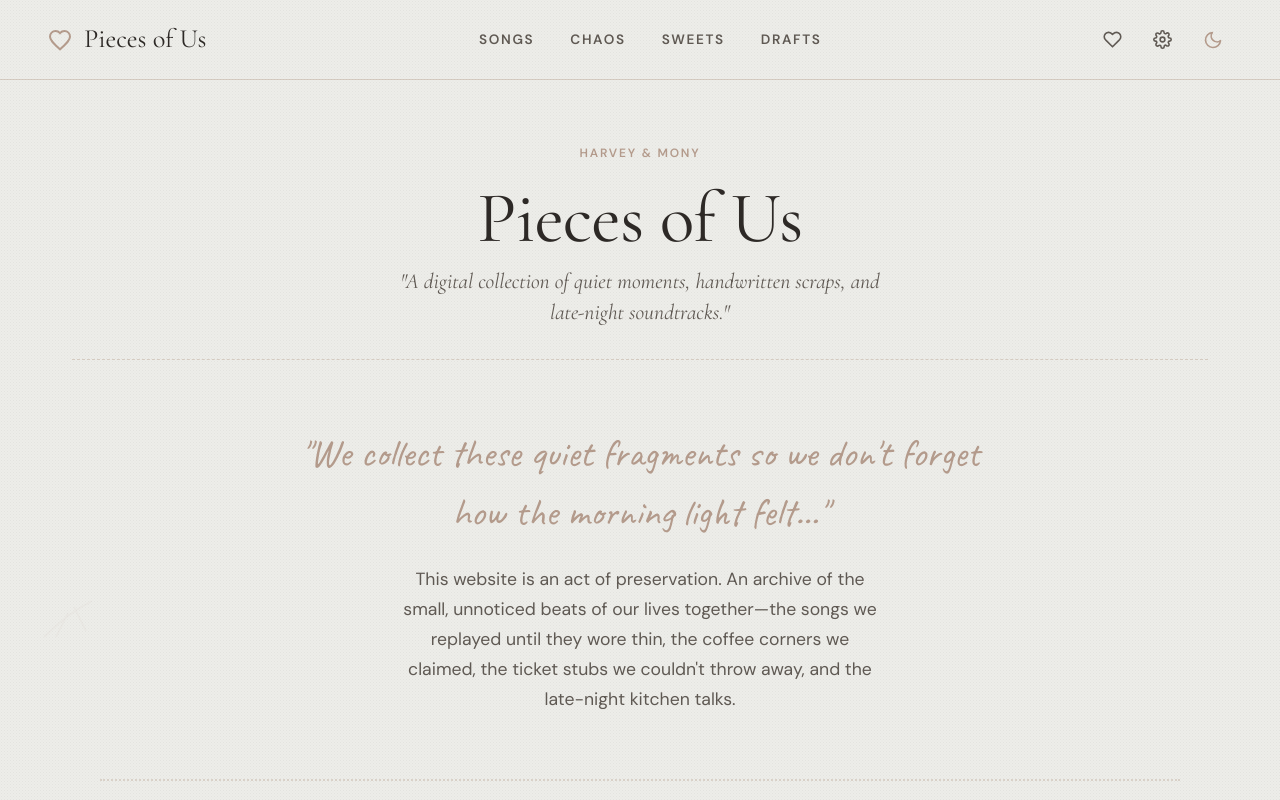
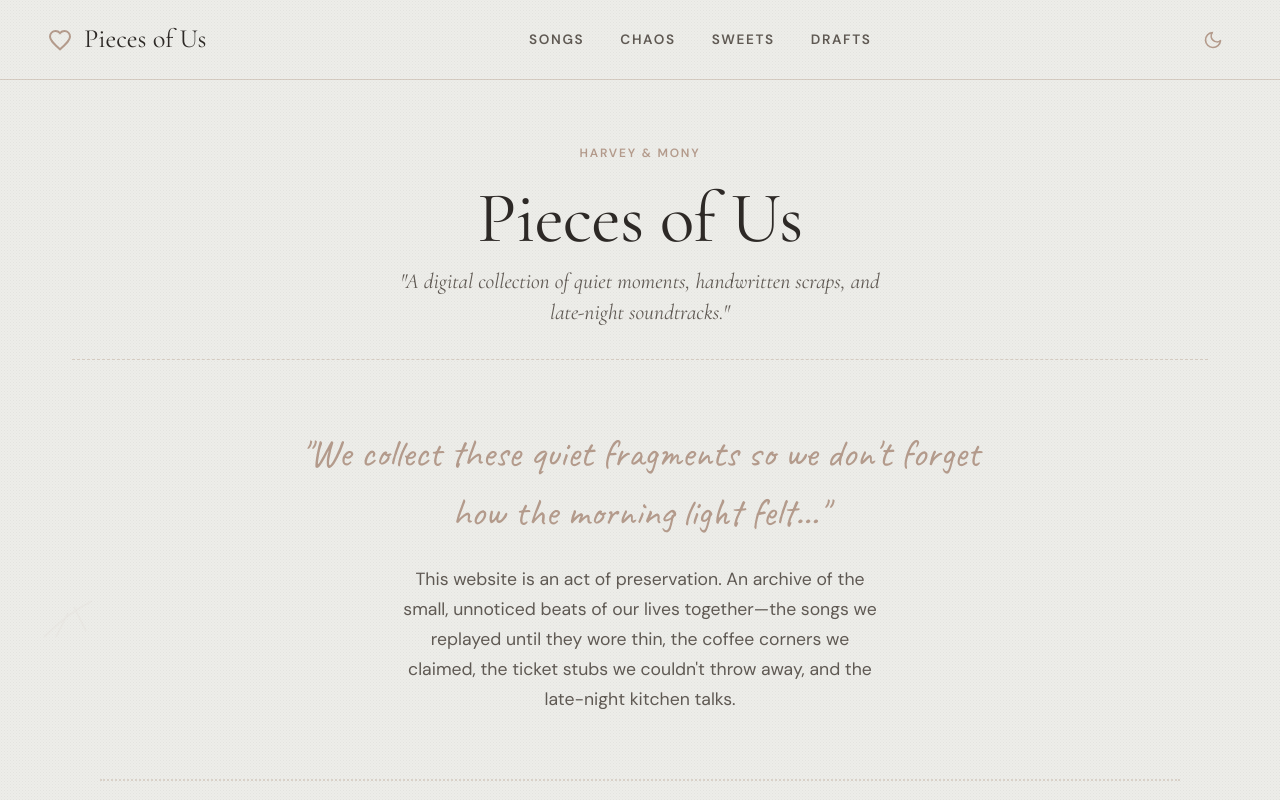
Before and after one commit to sneakynubu/pieces0fus, a React (Vite) app: page / in a window 1280 px wide. Shown: the top 800 px of the page. Built offline with nearby package versions, Linux system fonts and the light colour scheme.

Commit message:
removed 2 icons

```diff
--- a/src/App.jsx
+++ b/src/App.jsx
@@ -264,19 +264,6 @@ const App = () => {
         </div>
 
         <div className="navbar-actions">
-          <button className="navbar-icon-btn" title="Memories & Affection" aria-label="Heart">
-            <svg width="19" height="19" viewBox="0 0 24 24" fill="none" stroke="currentColor" strokeWidth="2" strokeLinecap="round" strokeLinejoin="round">
-              <path d="M20.84 4.61a5.5 5.5 0 0 0-7.78 0L12 5.67l-1.06-1.06a5.5 5.5 0 0 0-7.78 7.78l1.06 1.06L12 21.23l7.78-7.78 1.06-1.06a5.5 5.5 0 0 0 0-7.78z"></path>
-            </svg>
-          </button>
-
-          <button className="navbar-icon-btn" title="Settings" aria-label="Settings">
-            <svg width="19" height="19" viewBox="0 0 24 24" fill="none" stroke="currentColor" strokeWidth="2" strokeLinecap="round" strokeLinejoin="round">
-              <circle cx="12" cy="12" r="3"></circle>
-              <path d="M19.4 15a1.65 1.65 0 0 0 .33 1.82l.06.06a2 2 0 0 1 0 2.83 2 2 0 0 1-2.83 0l-.06-.06a1.65 1.65 0 0 0-1.82-.33 1.65 1.65 0 0 0-1 1.51V21a2 2 0 0 1-2 2 2 2 0 0 1-2-2v-.09A1.65 1.65 0 0 0 9 19.4a1.65 1.65 0 0 0-1.82.33l-.06.06a2 2 0 0 1-2.83 0 2 2 0 0 1 0-2.83l.06-.06a1.65 1.65 0 0 0 .33-1.82 1.65 1.65 0 0 0-1.51-1H3a2 2 0 0 1-2-2 2 2 0 0 1 2-2h.09A1.65 1.65 0 0 0 4.6 9a1.65 1.65 0 0 0-.33-1.82l-.06-.06a2 2 0 0 1 0-2.83 2 2 0 0 1 2.83 0l.06.06a1.65 1.65 0 0 0 1.82.33H9a1.65 1.65 0 0 0 1-1.51V3a2 2 0 0 1 2-2 2 2 0 0 1 2 2v.09a1.65 1.65 0 0 0 1 1.51 1.65 1.65 0 0 0 1.82-.33l.06-.06a2 2 0 0 1 2.83 0 2 2 0 0 1 0 2.83l-.06.06a1.65 1.65 0 0 0-.33 1.82V9a1.65 1.65 0 0 0 1.51 1H21a2 2 0 0 1 2 2 2 2 0 0 1-2 2h-.09a1.65 1.65 0 0 0-1.51 1z"></path>
-            </svg>
-          </button>
-
           <button
             className="navbar-icon-btn theme-toggle-btn"
             onClick={() => setIsDarkMode(!isDarkMode)}
```
